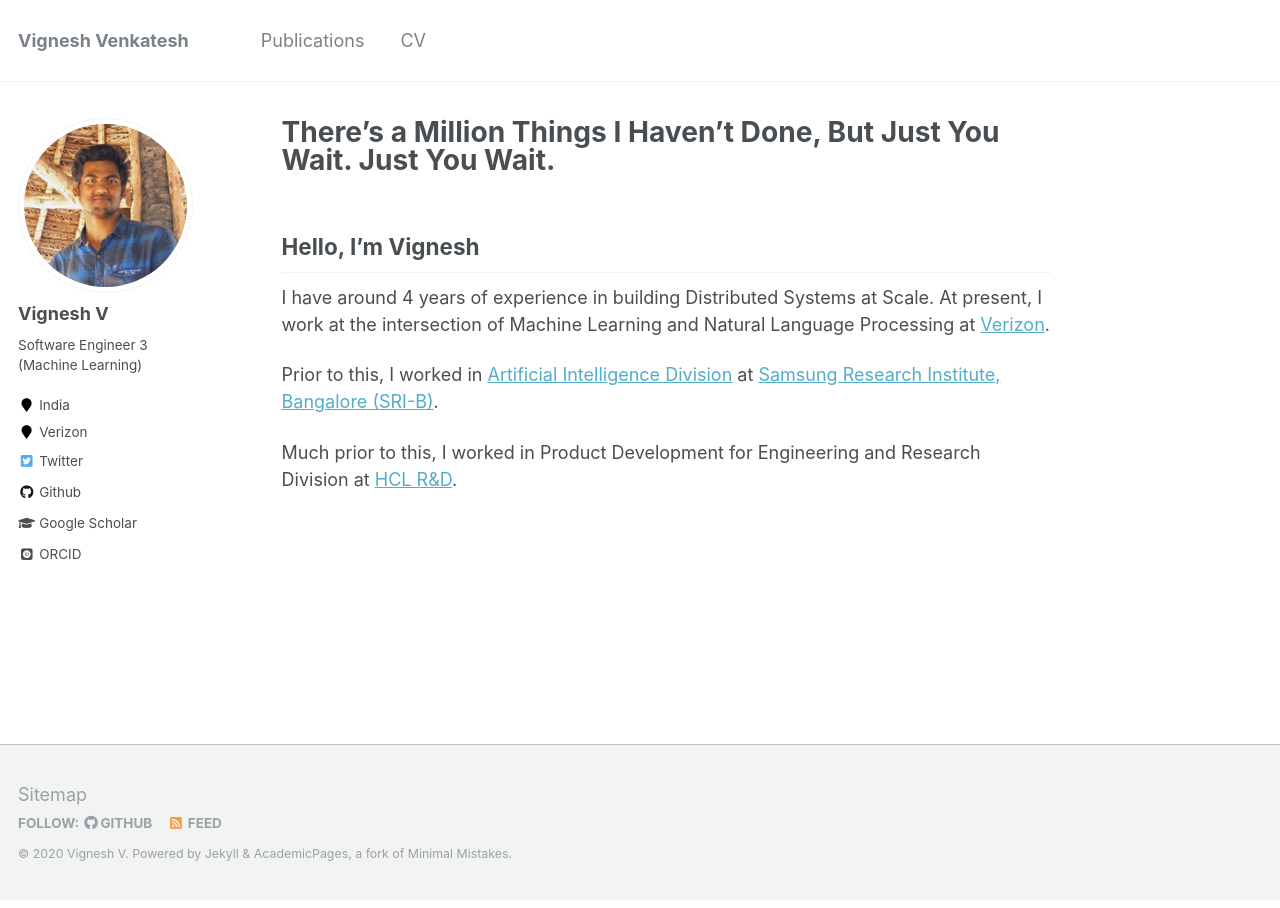
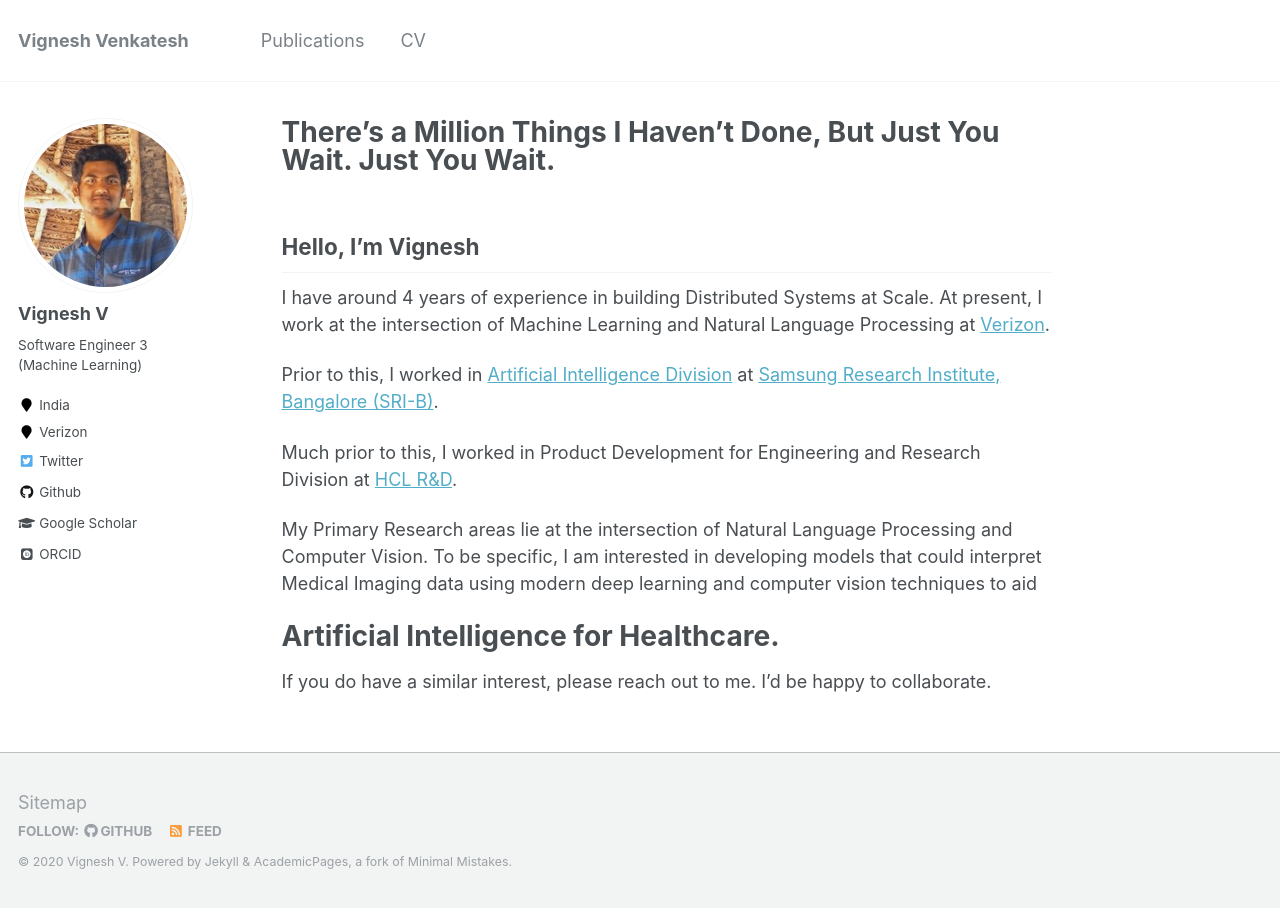
Before and after one commit to vigneshv92/vigneshv92.github.io, a Jekyll site: the page built from _pages/about.md, in a window 1280 px wide. Built offline with Jekyll 4.4.1, drawn with Linux system fonts in a browser that asks for light colours; some web fonts are replaced.

Commit message:
Update about.md

```diff
--- a/_pages/about.md
+++ b/_pages/about.md
@@ -15,3 +15,9 @@ At present, I work at the intersection of Machine Learning and Natural Language
 Prior to this, I worked in [Artificial Intelligence Division](https://research.samsung.com/artificial-intelligence) at [Samsung Research Institute, Bangalore (SRI-B)](https://research.samsung.com/sri-b).
 
 Much prior to this, I worked in Product Development for Engineering and Research Division at [HCL R&D](https://www.hcltech.com/engineering-rd-services).
+
+My Primary Research areas lie at the intersection of Natural Language Processing and Computer Vision.
+To be specific, I am interested in developing models that could interpret Medical Imaging data using
+modern deep learning and computer vision techniques to aid
+# Artificial Intelligence for Healthcare.
+If you do have a similar interest, please reach out to me. I'd be happy to collaborate.
```
